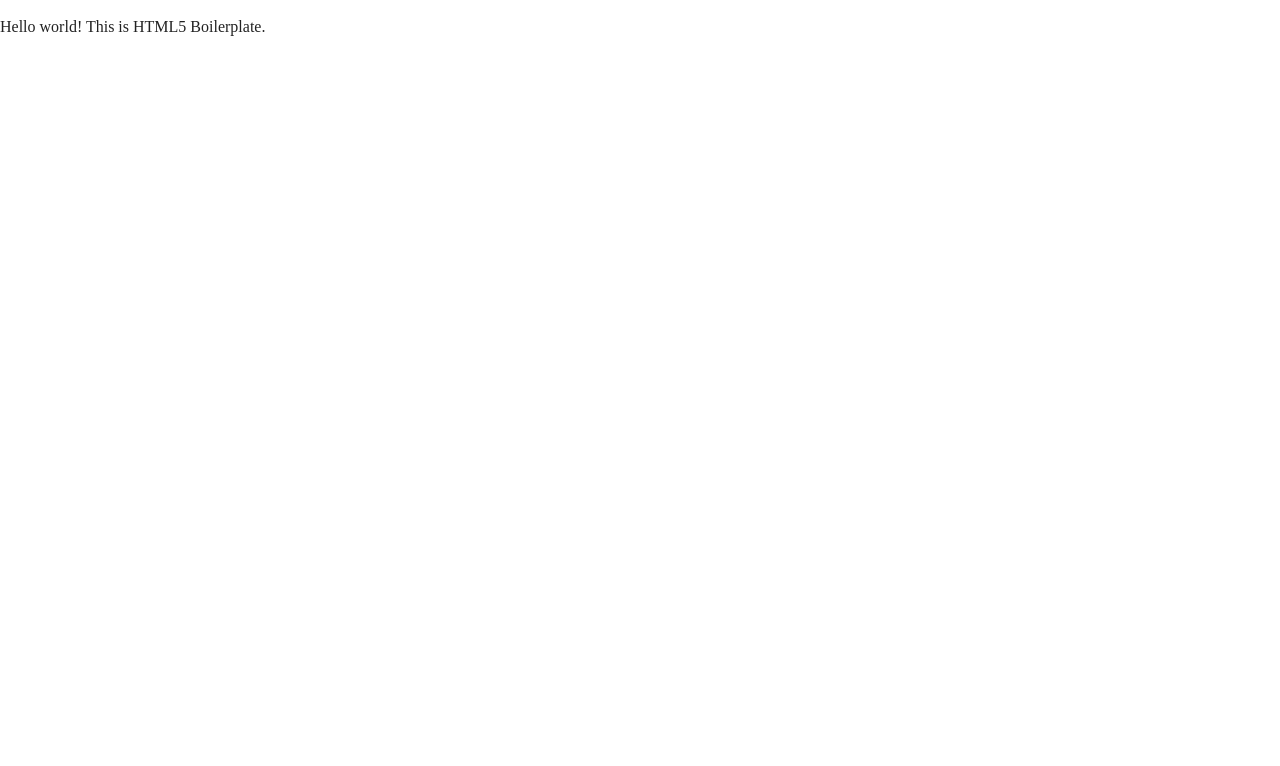
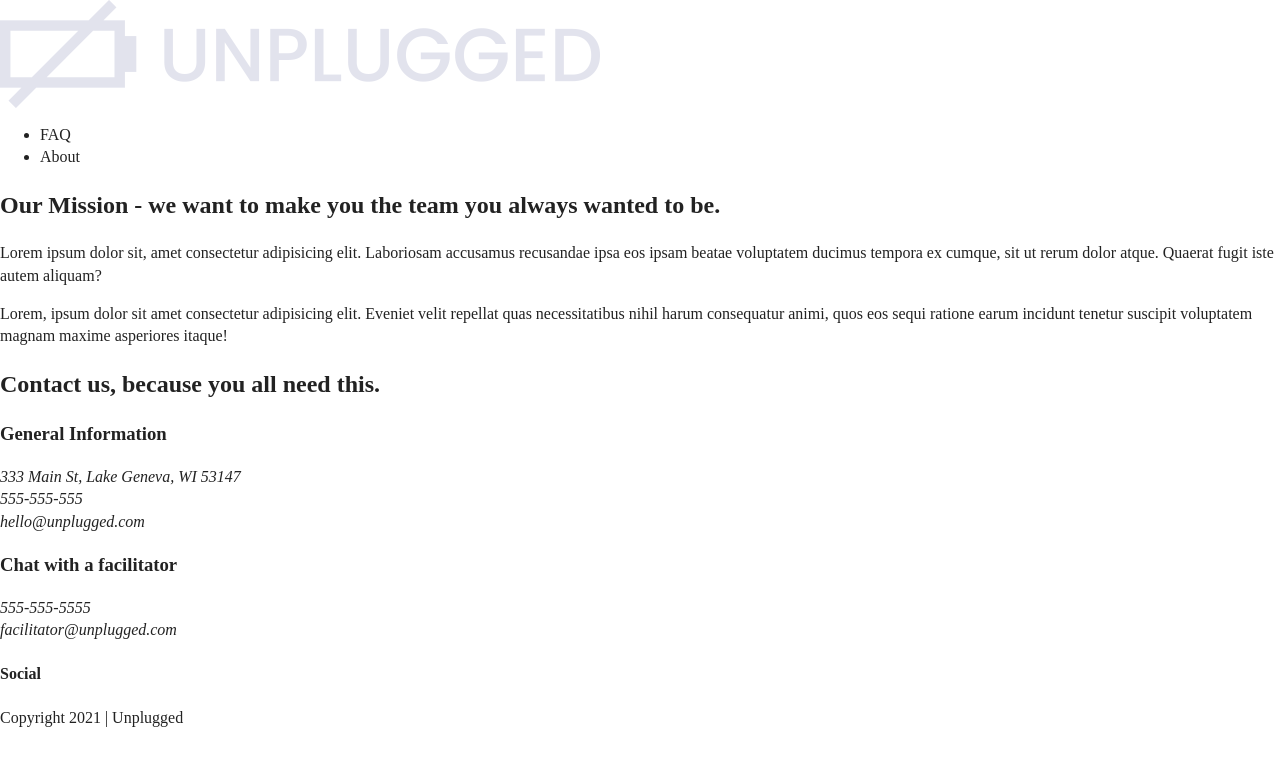
Before and after one commit to ashkyt/unplugged-retreat, a website: page about/index.html in a window 1280 px wide. Drawn offline with Linux system fonts and the light colour scheme; files whose address does not match are found by name.

Commit message:
updated copyright on homepage & content added to about

```diff
--- a/about/index.html
+++ b/about/index.html
@@ -21,9 +21,74 @@
     <meta name="theme-color" content="#fafafa" />
   </head>
 
+
+
   <body>
-    <!-- Add your site or application content here -->
-    <p>Hello world! This is HTML5 Boilerplate.</p>
+    <header>
+      <div class="content-wrapper">
+        <a href="#"><img src="../img/unpluggedlogo.png" alt="unplugged logo" /></a>
+      </div class="header-divider"><!-- HEADER content wrapper ends-->
+      <nav>
+        <ul>
+          <li><a href="../faq/index.html" target="_blank"></a>FAQ</li>
+          <li><a href="../index.html" target="_blank"></a>About</li>
+        </ul>
+      </nav>
+    </header>
+
+    <main>
+      <section class="mission">
+        <div class="content-wrapper">
+            <div class="mission-content">
+              <h2>Our Mission - we want to make you the team you always wanted to be.</h2>
+              <p>Lorem ipsum dolor sit, amet consectetur adipisicing elit. Laboriosam accusamus recusandae ipsa eos ipsam beatae voluptatem ducimus tempora ex cumque, sit ut rerum dolor atque. Quaerat fugit iste autem aliquam?</p>
+              <p>Lorem, ipsum dolor sit amet consectetur adipisicing elit. Eveniet velit repellat quas necessitatibus nihil harum consequatur animi, quos eos sequi ratione earum incidunt tenetur suscipit voluptatem magnam maxime asperiores itaque!</p>
+            </div>
+        </div> <!-- mission content wrapper ends -->
+    </section>
+
+    <section class="map">
+      <figure></figure>
+    </section>
+    </main>
+
+    <footer>
+      <div class="contact-section">
+      <div class="content-wrapper">
+        <h2>Contact us, because you all need this.</h2>
+          <h3>General Information</h3>
+            <address>
+              <p>333 Main St, Lake Geneva, WI 53147<br>555-555-555<br>hello@unplugged.com</p>
+            </address>
+          <h3>Chat with a facilitator</h3>
+            <address>
+              <p>555-555-5555<br>facilitator@unplugged.com</p>
+            </address>
+      </div>
+
+
+          <div class="social">
+            <h4>Social</h4>
+            <div class="social-icons">
+              <p>
+                <a href="https://www.facebook.com/Skillcrush/" target="_blank"></a>
+              </p>
+              <p>
+                <a href="https://twitter.com/Skillcrush" target="_blank"></a>
+              </p>
+              <p>
+                <a href="https://www.instagram.com/skillcrush/" target="_blank"></a>
+              </p>
+            </div>
+        </div>
+      </div>
+     </div>
+      <div class="copyright">
+        <p>Copyright 2021 | Unplugged</p>
+      </div>
+    </footer>
+
+
     <script src="../js/vendor/modernizr-3.11.2.min.js"></script>
     <script src="../js/plugins.js"></script>
     <script src="../js/main.js"></script>
```
Also changed, not shown: index.html (+3 -1 lines).
